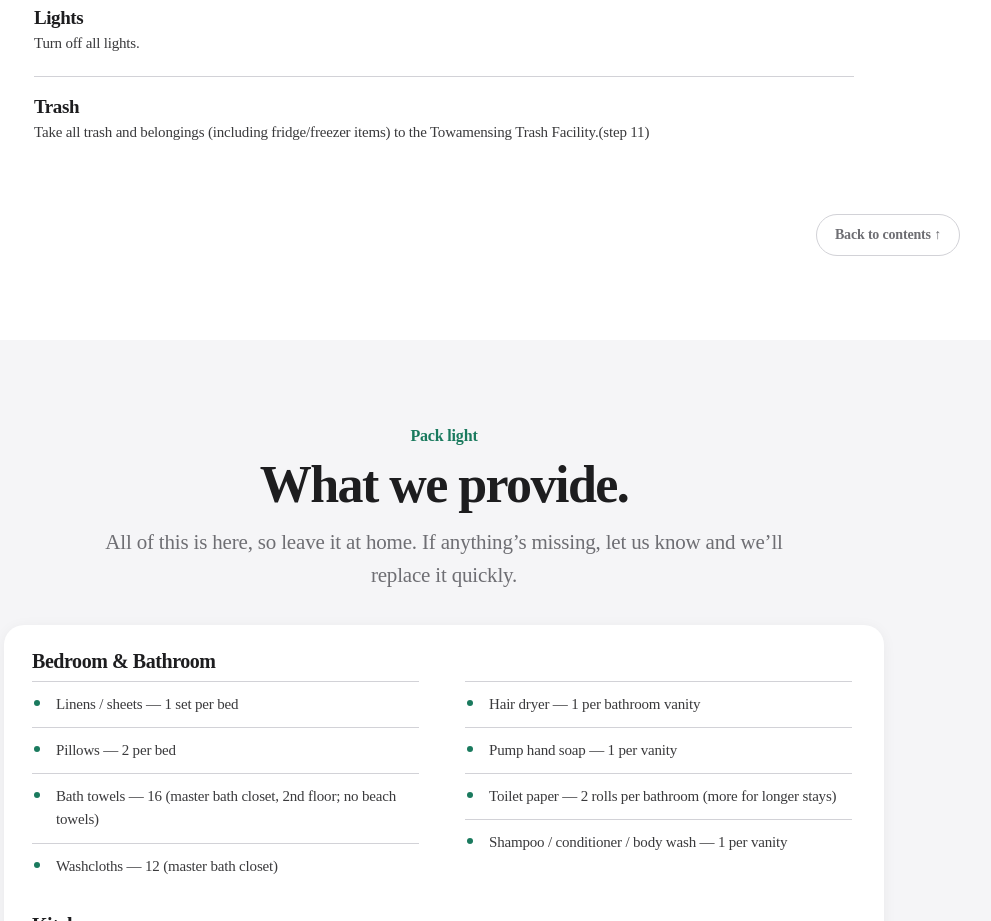
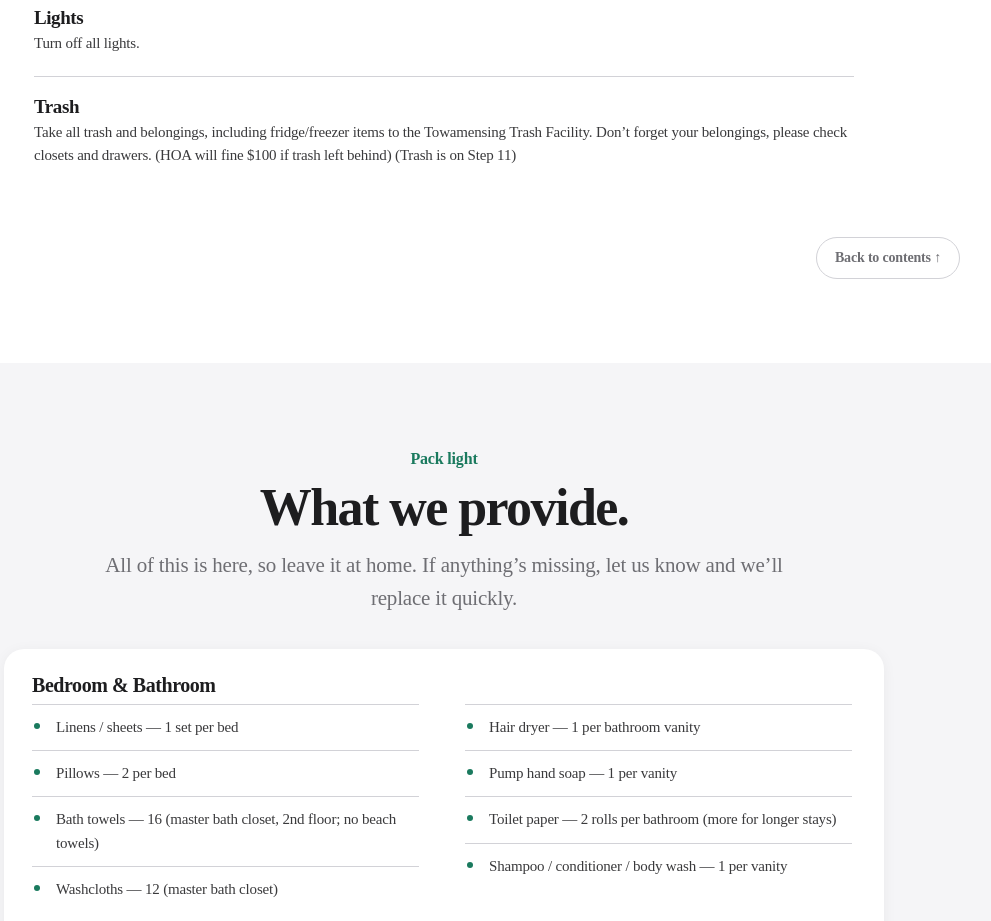
Before and after one commit to Rembuskos/145_guidebook, a plain HTML site: page index.html in a window 1280 px wide. Shown: the part 7540-8461 px from the top of the page, without its empty margins (196-1187 px from the left). Drawn offline with Linux system fonts and the light colour scheme.

Commit message:
Update trash disposal instructions in index.html
Enhanced the trash disposal instructions for clarity and added a note about potential fines.

```diff
--- a/index.html
+++ b/index.html
@@ -287,8 +287,9 @@ footer a{color:var(--accent)}
    <div class="rule"><h4>Doors & Windows</h4><p>Ensure all doors are locked and windows are closed.</p></div>
    <div class="rule"><h4>Hot Tub</h4><p>Please ensure the hot tub is covered and lower the temp to 85 degrees.  (Service Fee - $135 if left dirty)</p></div>
    <div class="rule"><h4>Lights</h4><p>Turn off all lights.</p></div>
-   <div class="rule"><h4>Trash</h4><p>Take all trash and belongings (including fridge/freezer items) to the Towamensing Trash Facility.(step 11)</p></div>
+   <div class="rule"><h4>Trash</h4><p>Take all trash and belongings, including fridge/freezer items to the Towamensing Trash Facility. Don’t forget your belongings, please check closets and drawers. (HOA will fine $100 if trash left behind) (Trash is on Step 11)</p></div>
   </div>
+
  <div class="backtop"><a data-jump="stay">Back to contents ↑</a></div></div></section>
 
 <section id="provide" class="alt">
```
